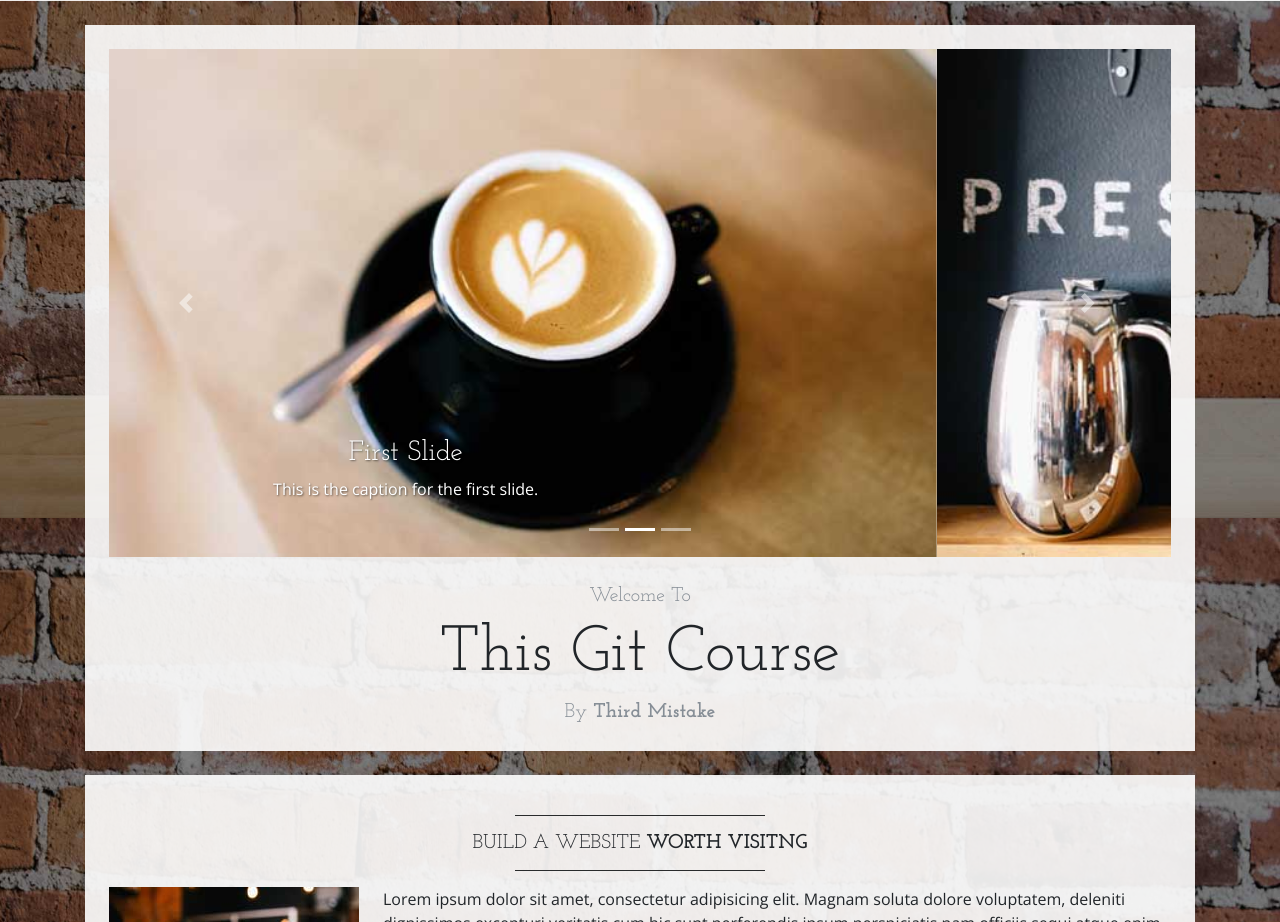
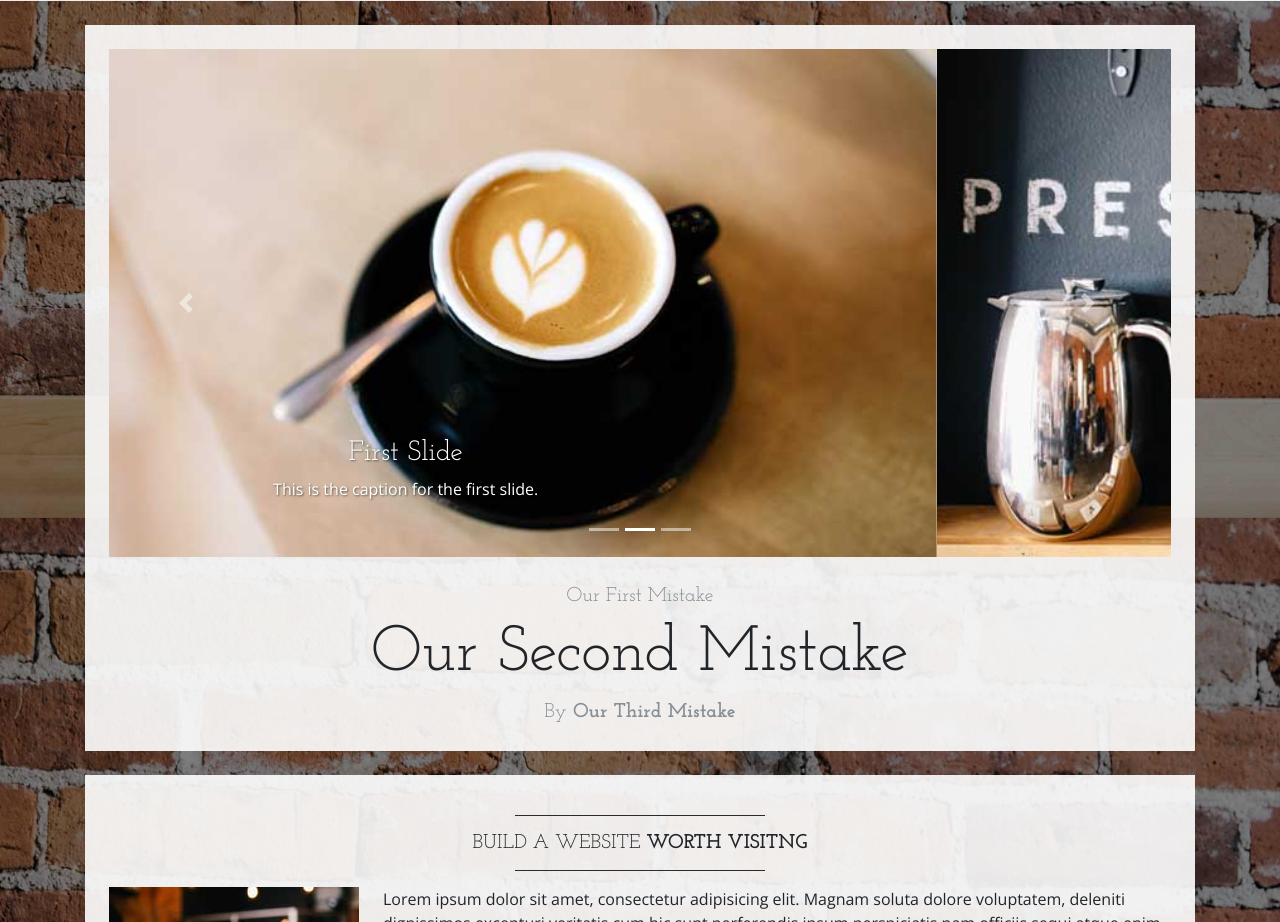
Before and after one commit to az9000/Learnable-Git-Course, a website: page index.html in a window 1280 px wide. Shown: the part 282-1204 px from the top of the page. Drawn offline with nearby package versions, Linux system fonts and the light colour scheme.

Commit message:
Revert "Trying third mistake AGAIN"
This reverts commit 38641c5a85ecaf9262762ad837ac5c98d7029bfb.

```diff
--- a/index.html
+++ b/index.html
@@ -99,10 +99,10 @@
         </div>
         <!-- Welcome Message -->
         <div class="text-center mt-4">
-          <div class="text-heading text-muted text-lg">Welcome To</div>
-          <h1 class="my-2">This Git Course</h1>
+          <div class="text-heading text-muted text-lg">Our First Mistake</div>
+          <h1 class="my-2">Our Second Mistake</h1>
           <div class="text-heading text-muted text-lg">By
-            <strong>Third Mistake</strong>
+            <strong>Our Third Mistake</strong>
           </div>
         </div>
       </div>
```
